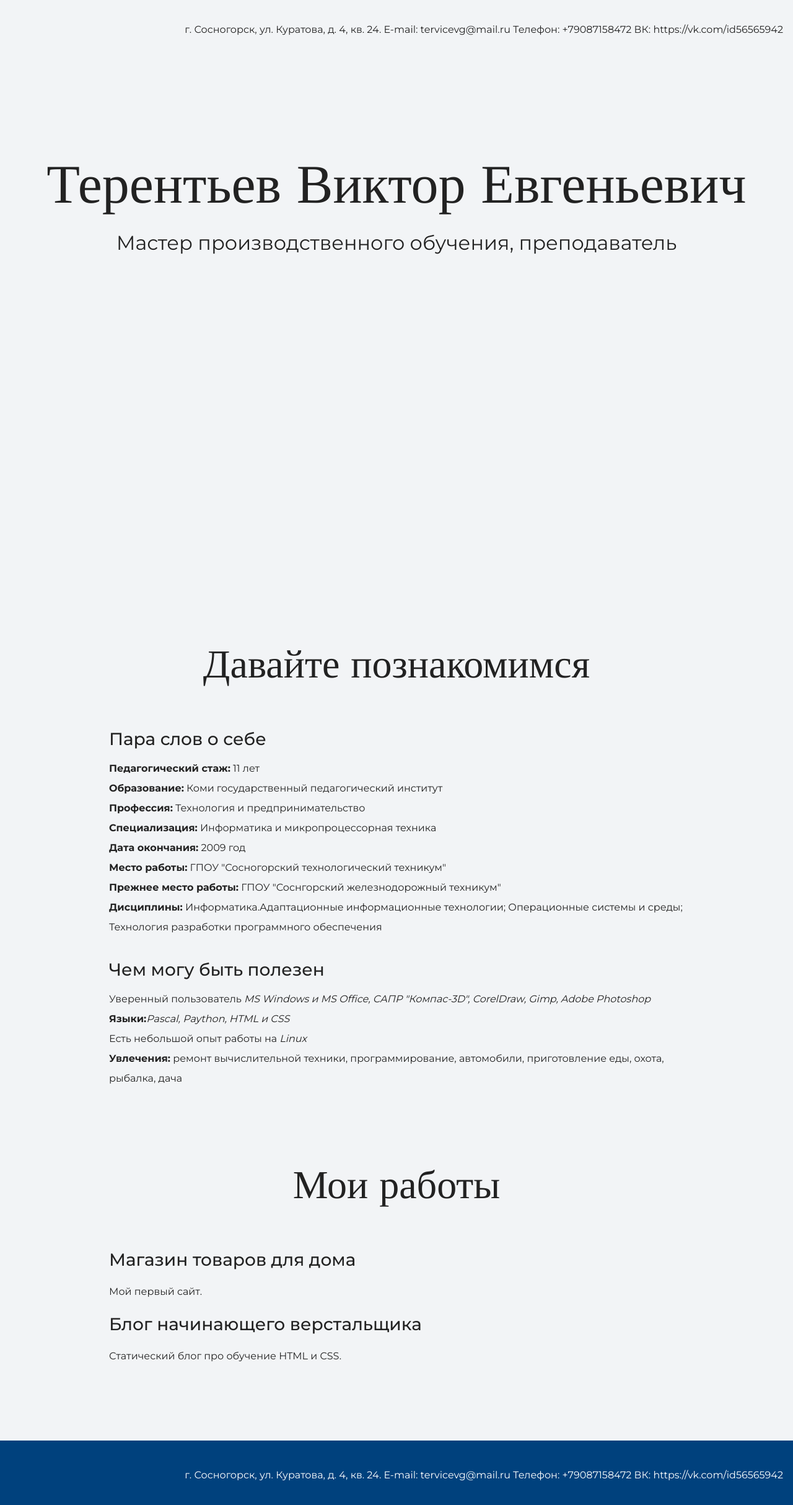
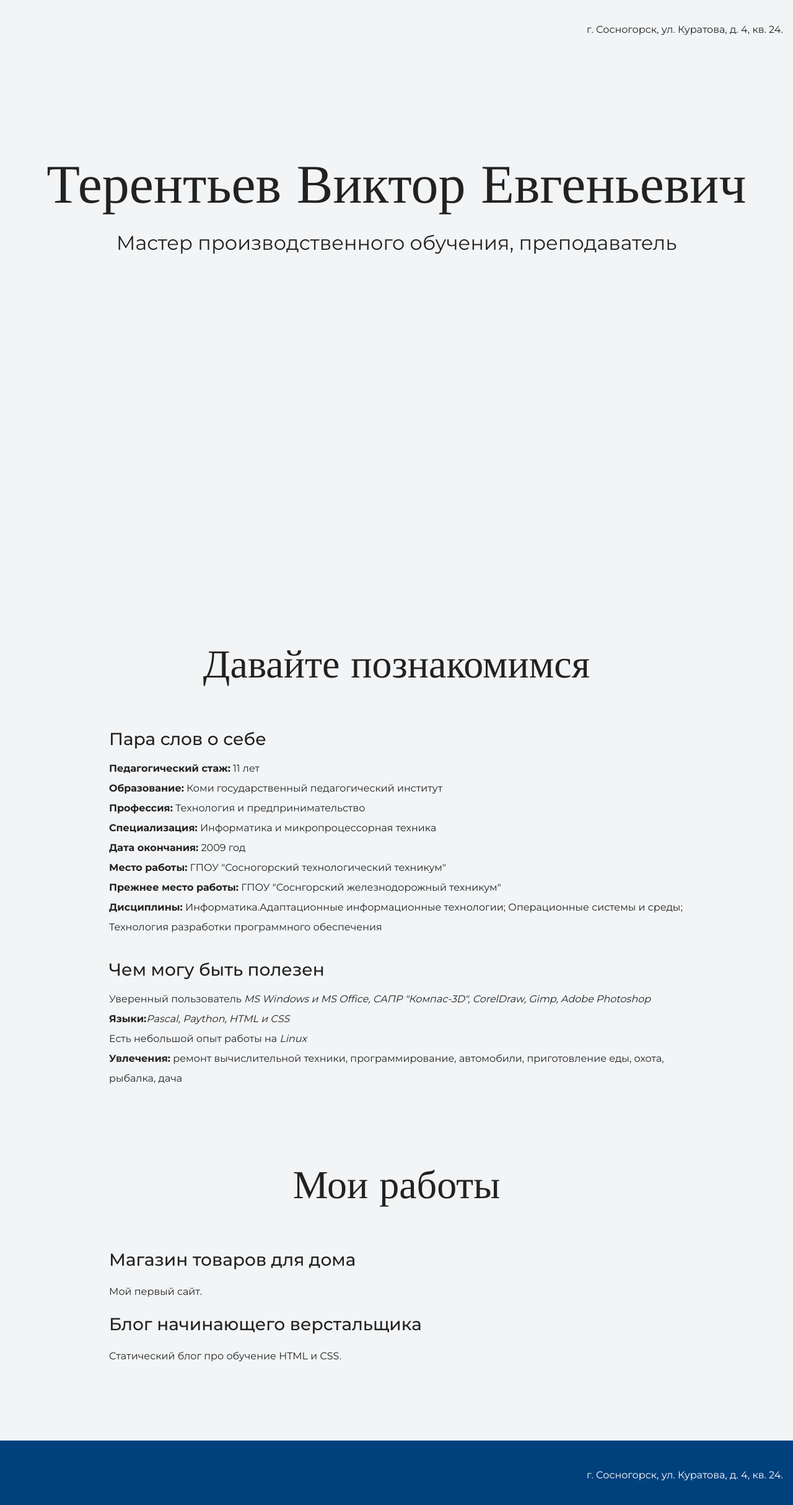
Before and after one commit to tervicevg/my-site, a plain HTML site: page index.html in a window 1280 px wide. Shown: the whole page at 62% size. Drawn offline with nearby package versions, Linux system fonts and the light colour scheme.

Commit message:
Меняем текст на главной странице

```diff
--- a/index.html
+++ b/index.html
@@ -11,9 +11,6 @@
     <header class="page-header">
       <div class="container">
       г. Сосногорск, ул. Куратова, д. 4, кв. 24.
-      E-mail: tervicevg@mail.ru
-      Телефон: +79087158472
-      ВК: https://vk.com/id56565942
       </div>
     </header>
 
@@ -60,9 +57,6 @@
     <footer class="page-footer">
       <div class="container">
       г. Сосногорск, ул. Куратова, д. 4, кв. 24.
-      E-mail: tervicevg@mail.ru
-      Телефон: +79087158472
-      ВК: https://vk.com/id56565942
       </div>
     </footer>
   </body>
```
